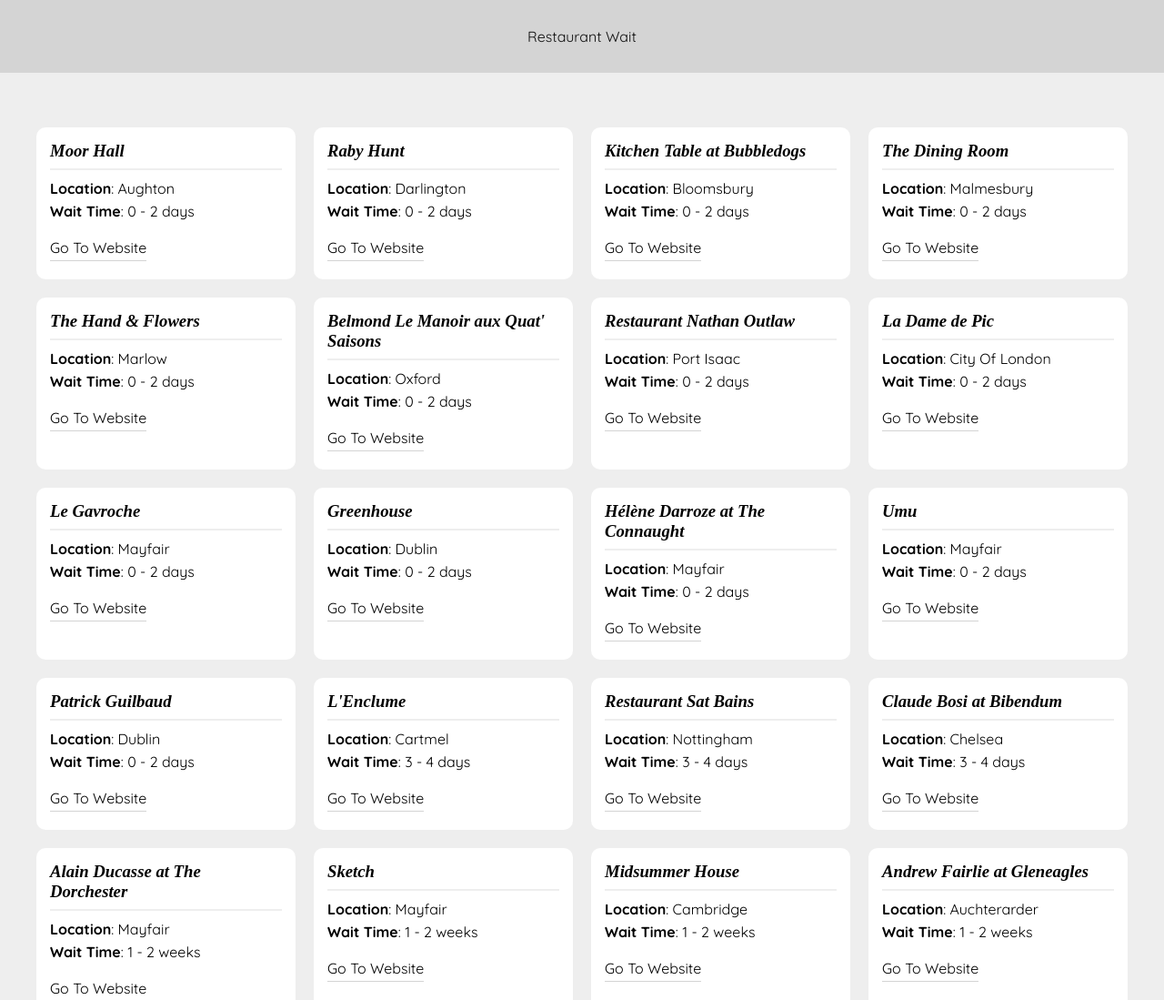
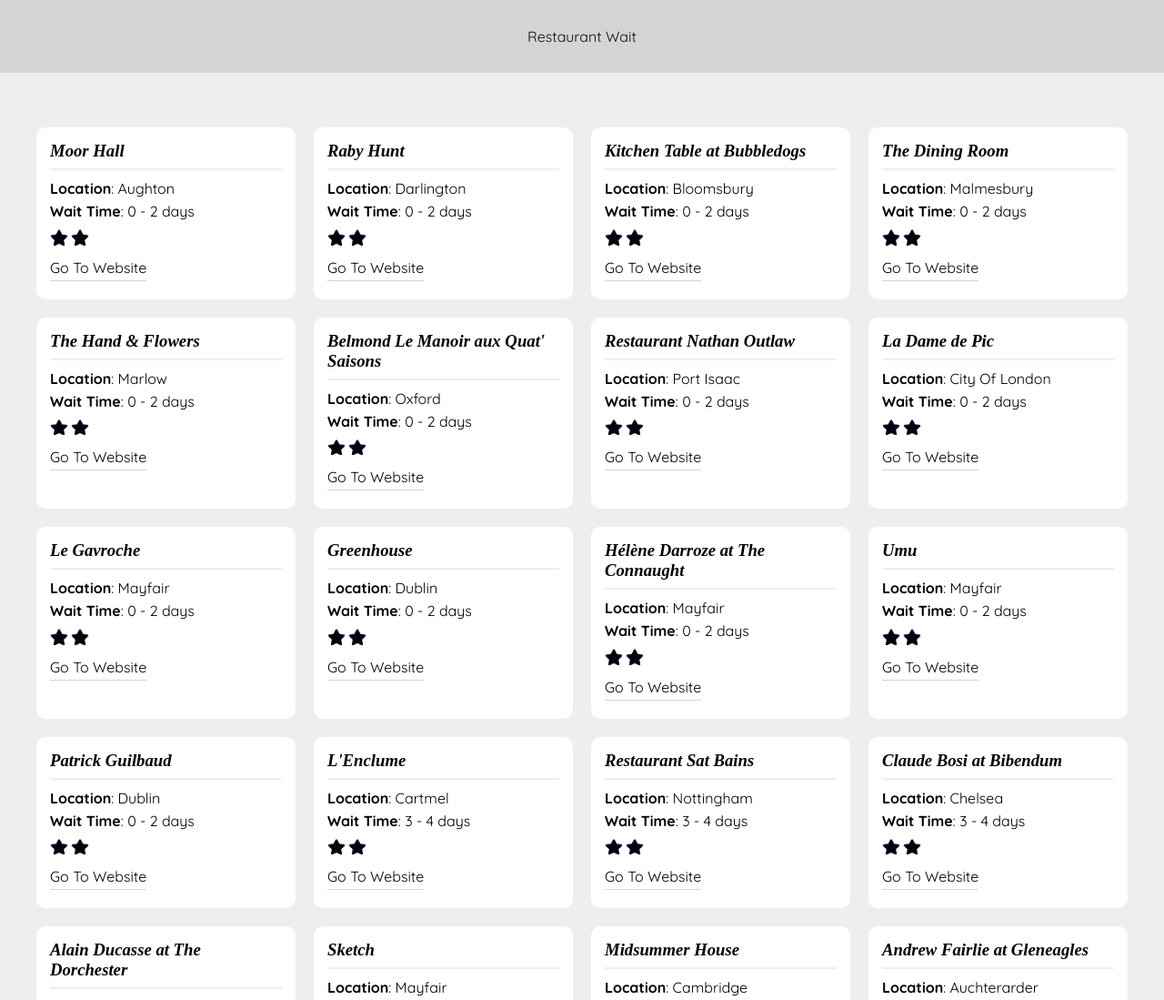
Before and after one commit to tmwlsh/restaurant-waits, a Gatsby site: page / in a window 1280 px wide. Shown: the top 1099 px of the page at 91% size. Built offline with nearby package versions, Linux system fonts and the light colour scheme; Gatsby itself is replaced by a stand-in of ours; a web font is replaced by a local one.

Commit message:
adds star rating

```diff
--- a/src/components/RestaurantList.js
+++ b/src/components/RestaurantList.js
@@ -1,6 +1,7 @@
 import React from "react"
 import { Link } from "gatsby"
 import Data from "../data.json"
+import starImg from "../images/star-solid.png"
 
 const RestaurantList = () => {
   const restaurants = Data.restaurants;
@@ -10,13 +11,20 @@
 
       <ul className="rest-list">
         {Object.keys(restaurants).map((entry) => {
+
+          let numStars = [];
+          for (let i = 0; i < restaurants[entry].stars; i++) {
+            numStars.push(<li><img src={starImg} /></li>);
+          }
+
           return (
             <li>
               <div className="inner">
                 <h3>{restaurants[entry].name}</h3>
                 <p><span>Location</span>: {restaurants[entry].location}</p>
                 <p><span>Wait Time</span>: {restaurants[entry].wait}</p>
-                <a target="_blank" href={restaurants[entry].website}>
+                <ul className="stars">{numStars}</ul>
+                <a target="_blank" rel="noopener noreferrer" href={restaurants[entry].website}>
                   <span>Go To Website</span>
                 </a>
               </div>
--- a/src/sass/components/restaurant-list.scss
+++ b/src/sass/components/restaurant-list.scss
@@ -39,9 +39,26 @@
           margin: 0;
         }
       }
+      ul.stars {
+        display: block;
+        width: 100%;
+        margin: 10px 0;
+        padding: 0;
+        list-style-type: none;
+        li {
+          width: auto;
+          margin: 0 3px 0 0;
+          padding: 0;
+          display: inline-block;
+          list-style-type: none;
+          img {
+            max-width: 20px;
+          }
+        }
+      }
       a {
         text-decoration: none;
-        margin: 20px 0 10px 0;
+        margin: 0 0 10px 0;
         display: inline-block;
         position: relative;
         transition: .25s $transition;
```
Also changed, not shown: src/images/star-solid.png (added), src/images/star-solid.svg (added), 1 other file.
